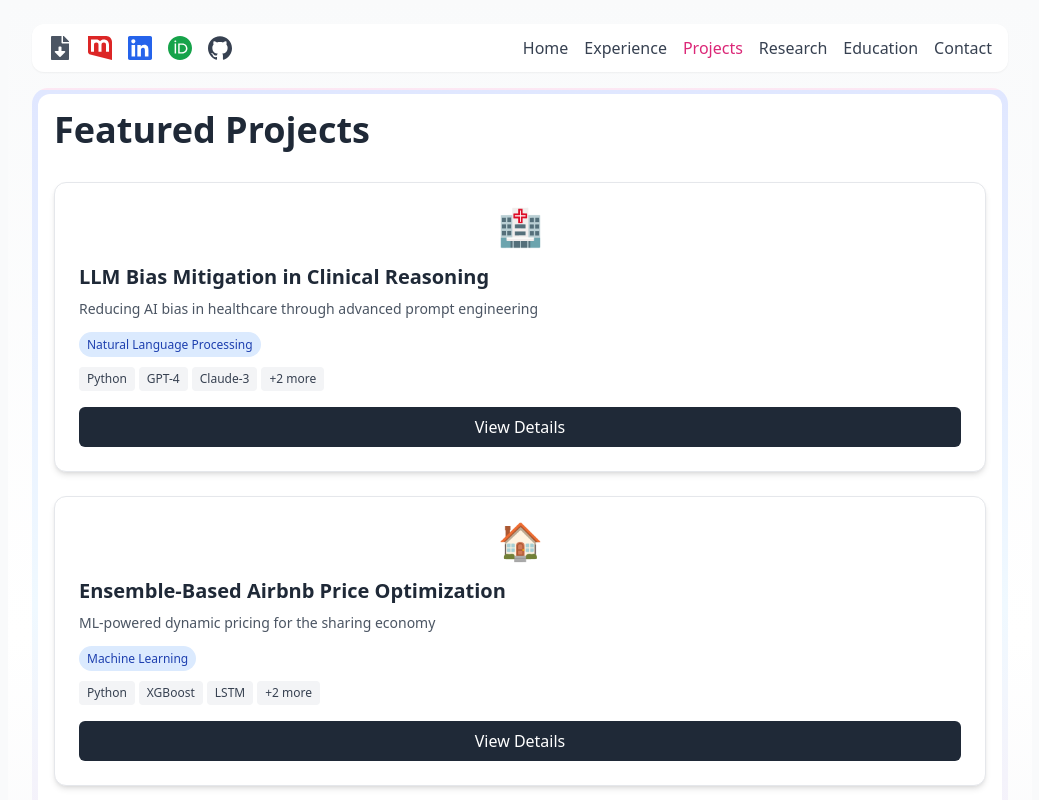
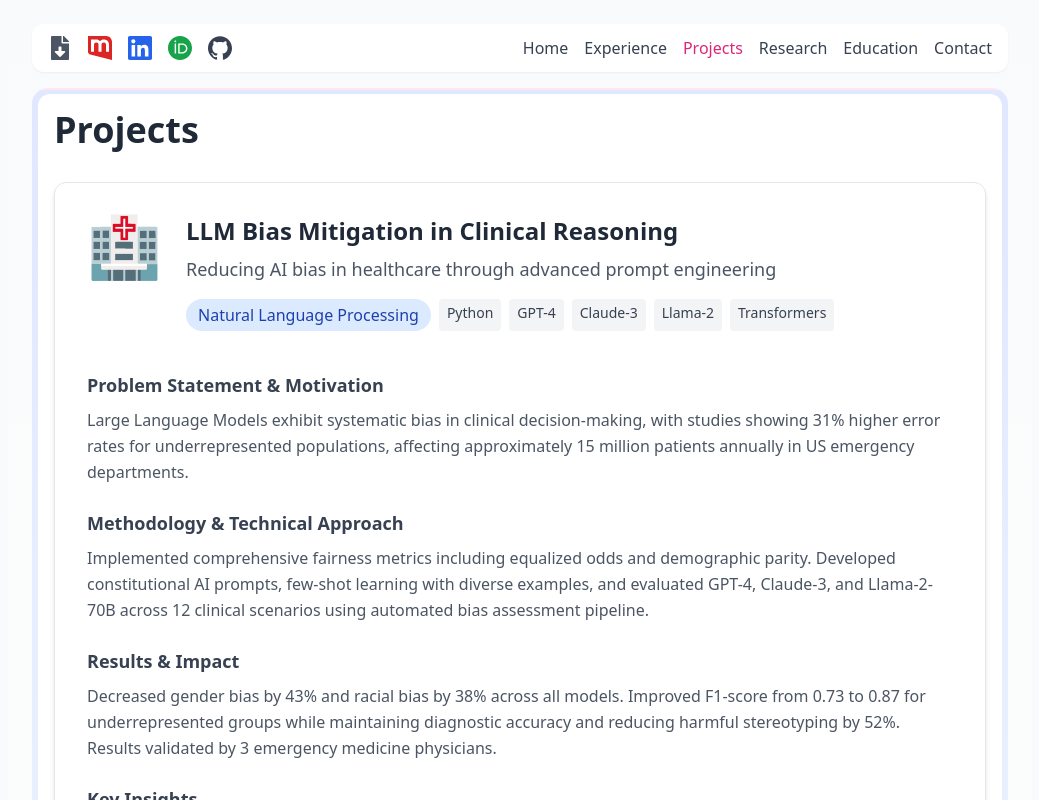
Before and after one commit to juanyeffrey/personal-portfolio, a React (Vite) app: page / in a window 1280 px wide. Both pictures are taken after a click on the button "Projects". Shown: the top 800 px of the page, without its empty margins (120-1159 px from the left). Built offline with nearby package versions, Linux system fonts and the light colour scheme.

Commit message:
Portfolio edits

```diff
--- a/src/components/Portfolio.jsx
+++ b/src/components/Portfolio.jsx
@@ -255,7 +255,6 @@ const education = {
 
 export default function Portfolio() {
   const [currentPage, setCurrentPage] = useState('home');
-  const [selectedProject, setSelectedProject] = useState(null);
 
   const renderNavigation = () => (
     <div className="sticky top-0 z-50 bg-white py-3 mb-4 shadow-sm rounded-xl">
@@ -487,43 +486,62 @@ export default function Portfolio() {
     </div>
   );
 
-  const renderProjectsPage = () => {
-    if (selectedProject) {
-      return renderProjectDetail(selectedProject);
-    }
-
-    return (
+  const renderProjectsPage = () => (
     <div className={`${sectionGradients.projects} mb-6`}>
       <div className={innerContent}>
-          <h2 className="text-4xl font-extrabold mb-8 text-gray-800">Featured Projects</h2>
-          <div className="grid grid-cols-1 md:grid-cols-2 lg:grid-cols-3 gap-6">
+        <h2 className="text-4xl font-extrabold mb-8 text-gray-800">Projects</h2>
+        <div className="space-y-8">
           {projects.map((project) => (
             <motion.div
               key={project.id}
-                whileHover={{ scale: 1.05 }}
-                whileTap={{ scale: 0.98 }}
-                className="cursor-pointer"
-                onClick={() => setSelectedProject(project)}
+              whileHover={{ scale: 1.01 }}
+              className="block"
             >
-                <Card className="bg-white border border-gray-200 hover:shadow-lg transition-shadow duration-300 h-full">
-                  <CardContent className="p-6">
-                    <div className="text-4xl mb-4 text-center">{project.image}</div>
-                    <h3 className="text-xl font-bold mb-2 text-gray-800">{project.title}</h3>
-                    <p className="text-gray-600 mb-3 text-sm">{project.tagline}</p>
-                    <div className="mb-3">
-                      <span className="px-2 py-1 bg-blue-100 text-blue-800 text-xs rounded-full">{project.category}</span>
+              <Card className="bg-white border border-gray-200 hover:shadow-lg transition-shadow duration-300">
+                <CardContent className="p-8">
+                  <div className="flex items-start gap-6 mb-6">
+                    <div className="text-6xl flex-shrink-0">{project.image}</div>
+                    <div className="flex-1">
+                      <h3 className="text-2xl font-bold text-gray-800 mb-2">{project.title}</h3>
+                      <p className="text-lg text-gray-600 mb-4">{project.tagline}</p>
+                      <div className="flex gap-2 mb-4">
+                        <span className="px-3 py-1 bg-blue-100 text-blue-800 rounded-full">{project.category}</span>
+                        {project.technologies.map((tech, i) => (
+                          <span key={i} className="px-2 py-1 bg-gray-100 text-gray-700 text-sm rounded">{tech}</span>
+                        ))}
                       </div>
-                    <div className="flex flex-wrap gap-1 mb-4">
-                      {project.technologies.slice(0, 3).map((tech, i) => (
-                        <span key={i} className="px-2 py-1 bg-gray-100 text-gray-700 text-xs rounded">{tech}</span>
-                      ))}
-                      {project.technologies.length > 3 && (
-                        <span className="px-2 py-1 bg-gray-100 text-gray-700 text-xs rounded">+{project.technologies.length - 3} more</span>
-                      )}
                     </div>
-                    <Button className="w-full bg-blue-600 hover:bg-blue-700 text-white">
-                      View Details
+                  </div>
+
+                  <div className="space-y-6">
+                    <section>
+                      <h4 className="text-lg font-bold text-gray-700 mb-2">Problem Statement & Motivation</h4>
+                      <p className="text-gray-600 leading-relaxed">{project.problemStatement}</p>
+                    </section>
+
+                    <section>
+                      <h4 className="text-lg font-bold text-gray-700 mb-2">Methodology & Technical Approach</h4>
+                      <p className="text-gray-600 leading-relaxed">{project.methodology}</p>
+                    </section>
+
+                    <section>
+                      <h4 className="text-lg font-bold text-gray-700 mb-2">Results & Impact</h4>
+                      <p className="text-gray-600 leading-relaxed">{project.results}</p>
+                    </section>
+
+                    <section>
+                      <h4 className="text-lg font-bold text-gray-700 mb-2">Key Insights</h4>
+                      <p className="text-gray-600 leading-relaxed">{project.insights}</p>
+                    </section>
+
+                    <div className="pt-4">
+                      <Button asChild className="bg-gray-800 hover:bg-gray-900 text-white">
+                        <a href={project.link} target="_blank" rel="noopener noreferrer">
+                          <SiGithub className="mr-2" /> View on GitHub
+                        </a>
                       </Button>
+                    </div>
+                  </div>
                 </CardContent>
               </Card>
             </motion.div>
@@ -532,64 +550,8 @@ export default function Portfolio() {
       </div>
     </div>
   );
-  };
 
-  const renderProjectDetail = (project) => (
-    <div className={`${sectionGradients.projects} mb-6`}>
-      <div className={innerContent}>
-        <div className="mb-6">
-          <Button onClick={() => setSelectedProject(null)} className="mb-4 bg-gray-600 hover:bg-gray-700 text-white">
-            ← Back to Projects
-          </Button>
-          <h1 className="text-4xl font-extrabold text-gray-800 mb-2">{project.title}</h1>
-          <p className="text-xl text-gray-600 mb-4">{project.tagline}</p>
-          <div className="flex gap-2 mb-6">
-            <span className="px-3 py-1 bg-blue-100 text-blue-800 rounded-full">{project.category}</span>
-            {project.technologies.map((tech, i) => (
-              <span key={i} className="px-2 py-1 bg-gray-100 text-gray-700 text-sm rounded">{tech}</span>
-            ))}
-          </div>
-        </div>
 
-        <div className="space-y-8">
-          <section>
-            <h2 className="text-2xl font-bold text-gray-700 mb-3">Problem Statement & Motivation</h2>
-            <p className="text-gray-600 leading-relaxed">{project.problemStatement}</p>
-          </section>
-
-          <section>
-            <h2 className="text-2xl font-bold text-gray-700 mb-3">Data Collection & Preprocessing</h2>
-            <p className="text-gray-600 leading-relaxed">{project.dataCollection}</p>
-          </section>
-
-          <section>
-            <h2 className="text-2xl font-bold text-gray-700 mb-3">Methodology & Technical Approach</h2>
-            <p className="text-gray-600 leading-relaxed">{project.methodology}</p>
-          </section>
-
-          <section>
-            <h2 className="text-2xl font-bold text-gray-700 mb-3">Results & Impact</h2>
-            <p className="text-gray-600 leading-relaxed">{project.results}</p>
-          </section>
-
-          <section>
-            <h2 className="text-2xl font-bold text-gray-700 mb-3">Key Insights & Future Work</h2>
-            <p className="text-gray-600 leading-relaxed">{project.insights}</p>
-          </section>
-
-          <section>
-            <h2 className="text-2xl font-bold text-gray-700 mb-3">Code & Reproducibility</h2>
-            <p className="text-gray-600 leading-relaxed mb-4">{project.repoStructure}</p>
-            <Button asChild className="bg-gray-800 hover:bg-gray-900 text-white">
-              <a href={project.link} target="_blank" rel="noopener noreferrer">
-                <SiGithub className="mr-2" /> View on GitHub
-              </a>
-            </Button>
-          </section>
-        </div>
-      </div>
-    </div>
-  );
 
   const renderResearchPage = () => (
     <div className={`${sectionGradients.research} mb-6`}>
```
Lines whose indentation alone changed are shown as unchanged.
